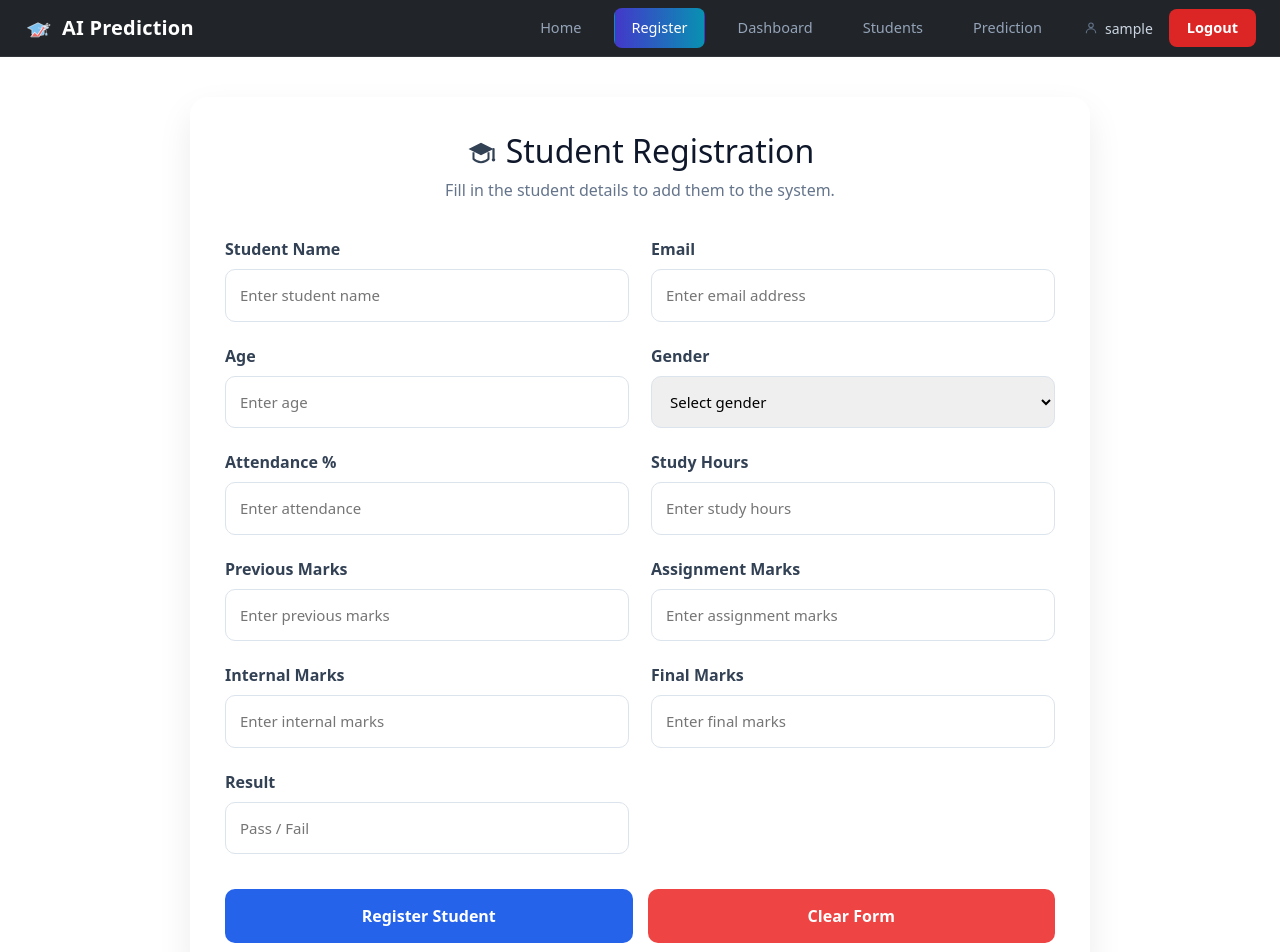
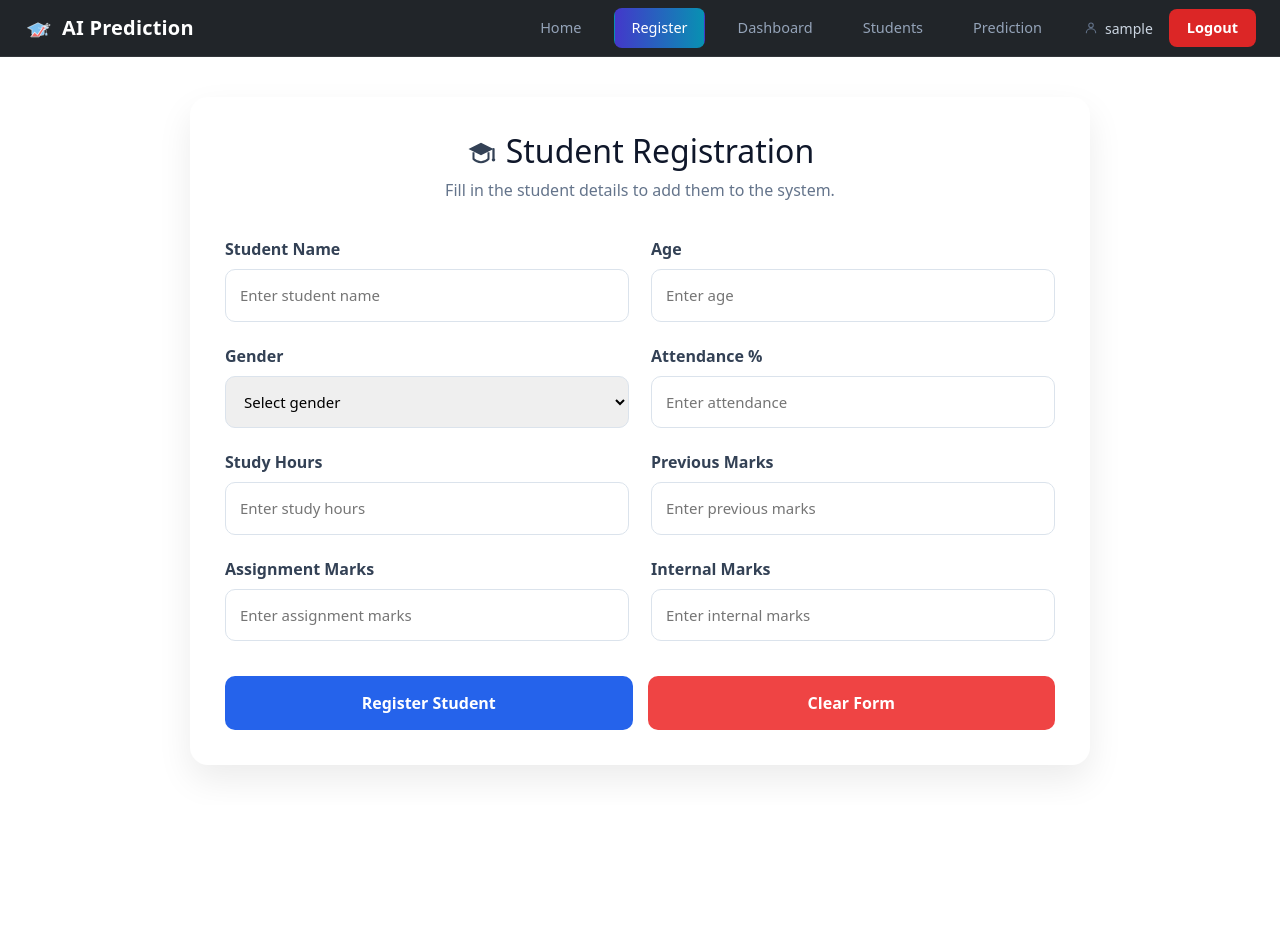
Before and after one commit to anixlevi/AI_Student_Performance_Prediction, a React (Vite) app in the folder Frontend/: page /register in a window 1280 px wide. Shown: the top 952 px of the page. After the commit the page ends 805 px from the top, so only its background shows below. Built offline with nearby package versions, Linux system fonts and the light colour scheme; no server answers; sample sign-in values are in the browser's storage.

Commit message:
Remove email, final_marks and result fields from Register page

```diff
--- a/Frontend/src/pages/RegisterStudent.jsx
+++ b/Frontend/src/pages/RegisterStudent.jsx
@@ -11,16 +11,13 @@ function Register() {
 
     const [student, setStudent] = useState({
         name: "",
-        email: "",
         age: "",
         gender: "",
         attendance: "",
         study_hours: "",
         previous_marks: "",
         assignment_marks: "",
-        internal_marks: "",
-        final_marks: "",
-        result: ""
+        internal_marks: ""
     });
 
     const [successMessage, setSuccessMessage] = useState("");
@@ -36,16 +33,13 @@ function Register() {
     const resetFormOnly = () => {
         setStudent({
             name: "",
-            email: "",
             age: "",
             gender: "",
             attendance: "",
             study_hours: "",
             previous_marks: "",
             assignment_marks: "",
-            internal_marks: "",
-            final_marks: "",
-            result: ""
+            internal_marks: ""
         });
     };
 
@@ -113,17 +107,6 @@ function Register() {
                                     name="name"
                                     placeholder="Enter student name"
                                     value={student.name}
-                                    onChange={handleChange}
-                                />
-                            </div>
-
-                            <div className="form-group">
-                                <label>Email</label>
-                                <input
-                                    type="email"
-                                    name="email"
-                                    placeholder="Enter email address"
-                                    value={student.email}
                                     onChange={handleChange}
                                 />
                             </div>
@@ -208,28 +191,6 @@ function Register() {
                                 />
                             </div>
 
-                            <div className="form-group">
-                                <label>Final Marks</label>
-                                <input
-                                    type="number"
-                                    name="final_marks"
-                                    placeholder="Enter final marks"
-                                    value={student.final_marks}
-                                    onChange={handleChange}
-                                />
-                            </div>
-
-                            <div className="form-group">
-                                <label>Result</label>
-                                <input
-                                    type="text"
-                                    name="result"
-                                    placeholder="Pass / Fail"
-                                    value={student.result}
-                                    onChange={handleChange}
-                                />
-                            </div>
-
                         </div>
 
                         <div className="button-group">
```
